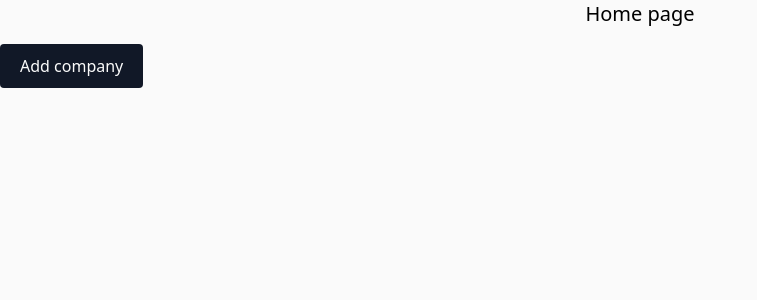
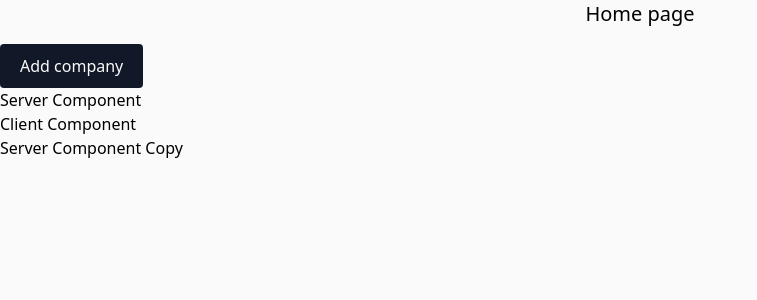
Before and after one commit to Terrad77/crm-next_js-project, a Next.js app: page / in a window 1280 px wide. Shown: the top 300 px of the page, without its empty margins (0-757 px from the left). Built offline with nearby package versions, Linux system fonts and the light colour scheme.

Commit message:
use Server and Client Components together

```diff
--- a/src/app/components/add-company-button.tsx
+++ b/src/app/components/add-company-button.tsx
@@ -2,12 +2,13 @@
 
 import React, { useState } from 'react';
 import Button from '@/app/components/button';
-import CompanyFormModal from "@/app/components/company-form-modal";
-// import dynamic from 'next/dynamic';
-//
-// const CompanyFormModal = dynamic(() => import('./company-form-modal'), {
-//   ssr: false,
-// });
+// import CompanyFormModal from "@/app/components/company-form-modal"; // turn off імпорт компонента
+import dynamic from 'next/dynamic';
+
+// usage import dynamic компонента для оптимізації початкового завантаження сторінки
+const CompanyFormModal = dynamic(() => import('./company-form-modal'), {
+  ssr: false,
+});
 
 export default function AddCompanyButton() {
   const [show, setShow] = useState(false);
--- /dev/null
+++ b/src/app/components/client-component.tsx
@@ -0,0 +1,19 @@
+'use client'; //мітка client component
+
+import React from 'react';
+import ServerComponentCopy from "@/app/components/server-component-copy";
+
+export interface ClientComponentProps {
+  children?: React.ReactNode;
+}
+
+export default function ClientComponent({ children }: ClientComponentProps) {
+  console.log('Client Component');
+  return (
+    <div>
+      <span>Client Component</span>
+      {/*<ServerComponentCopy /> // error - client component не може рендерити server component*/}
+      {children}
+    </div>
+  );
+}
--- /dev/null
+++ b/src/app/components/server-component-copy.tsx
@@ -0,0 +1,17 @@
+import React from 'react';
+import {headers} from "next/headers";
+
+export interface ServerComponentProps {
+  children?: React.ReactNode;
+}
+
+export default function ServerComponentCopy({ children }: ServerComponentProps) {
+  console.log('Server Component Copy');
+  console.log(headers()); // server function - headers
+  return (
+    <div>
+      <span>Server Component Copy</span>
+      {children}
+    </div>
+  );
+}
--- /dev/null
+++ b/src/app/components/server-component.tsx
@@ -0,0 +1,15 @@
+import React from 'react';
+
+export interface ServerComponentProps {
+  children?: React.ReactNode;
+}
+
+export default function ServerComponent({ children }: ServerComponentProps) {
+  console.log('Server Component');
+  return (
+    <div>
+      <span>Server Component</span>
+      {children}
+    </div>
+  );
+}
--- a/src/app/page.tsx
+++ b/src/app/page.tsx
@@ -1,10 +1,18 @@
 import AddCompanyButton from '@/app/components/add-company-button';
+import ServerComponent from '@/app/components/server-component';
+import ClientComponent from '@/app/components/client-component';
+import ServerComponentCopy from '@/app/components/server-component-copy';
 
 export default function Home() {
   return (
     <main>
       <h1 className="text-xl text-center mb-4">Home page</h1>
       <AddCompanyButton />
+      <ServerComponent />
+        {/* рутований ClientComponent, що передає ServerComponentCopy як children */}
+      <ClientComponent>
+        <ServerComponentCopy />
+      </ClientComponent>
     </main>
   );
 }
```
